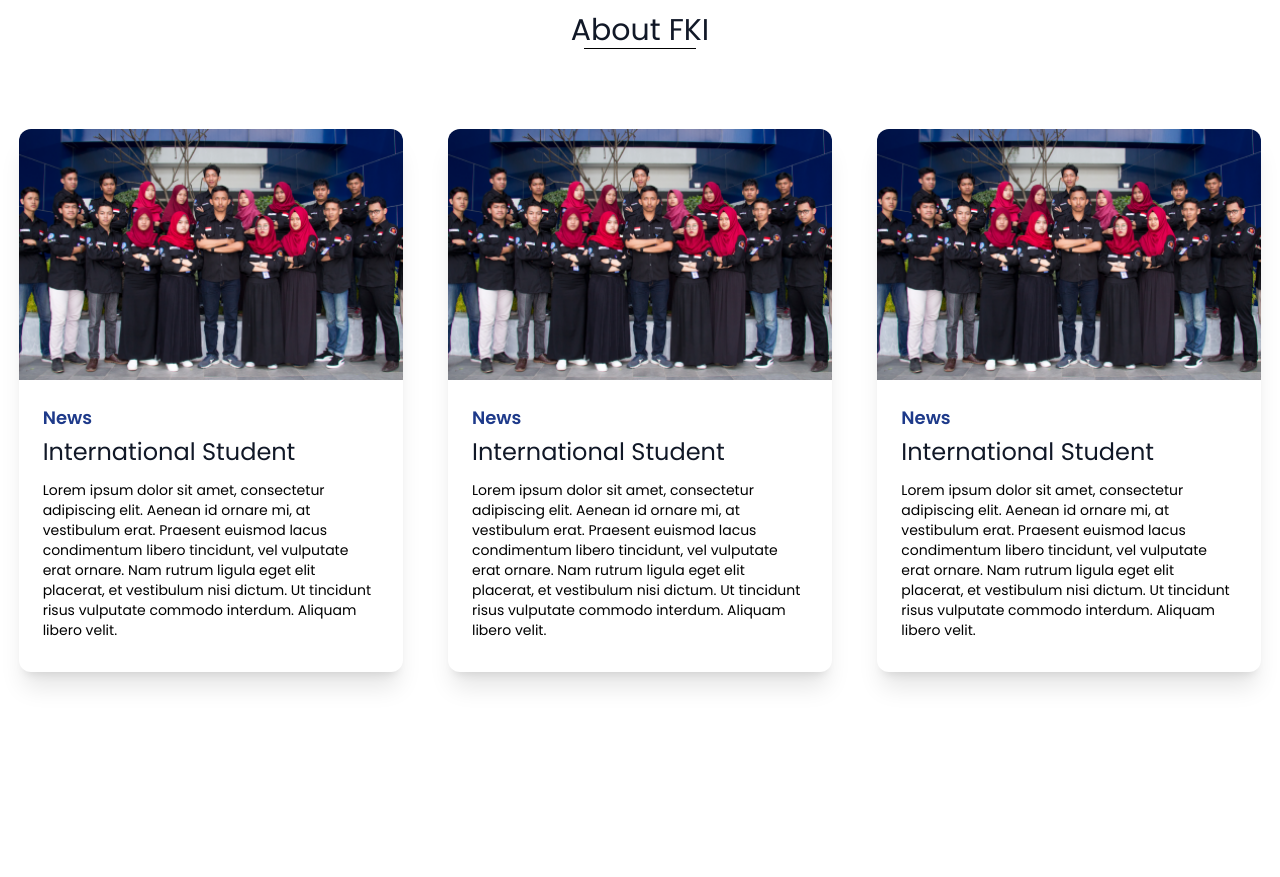
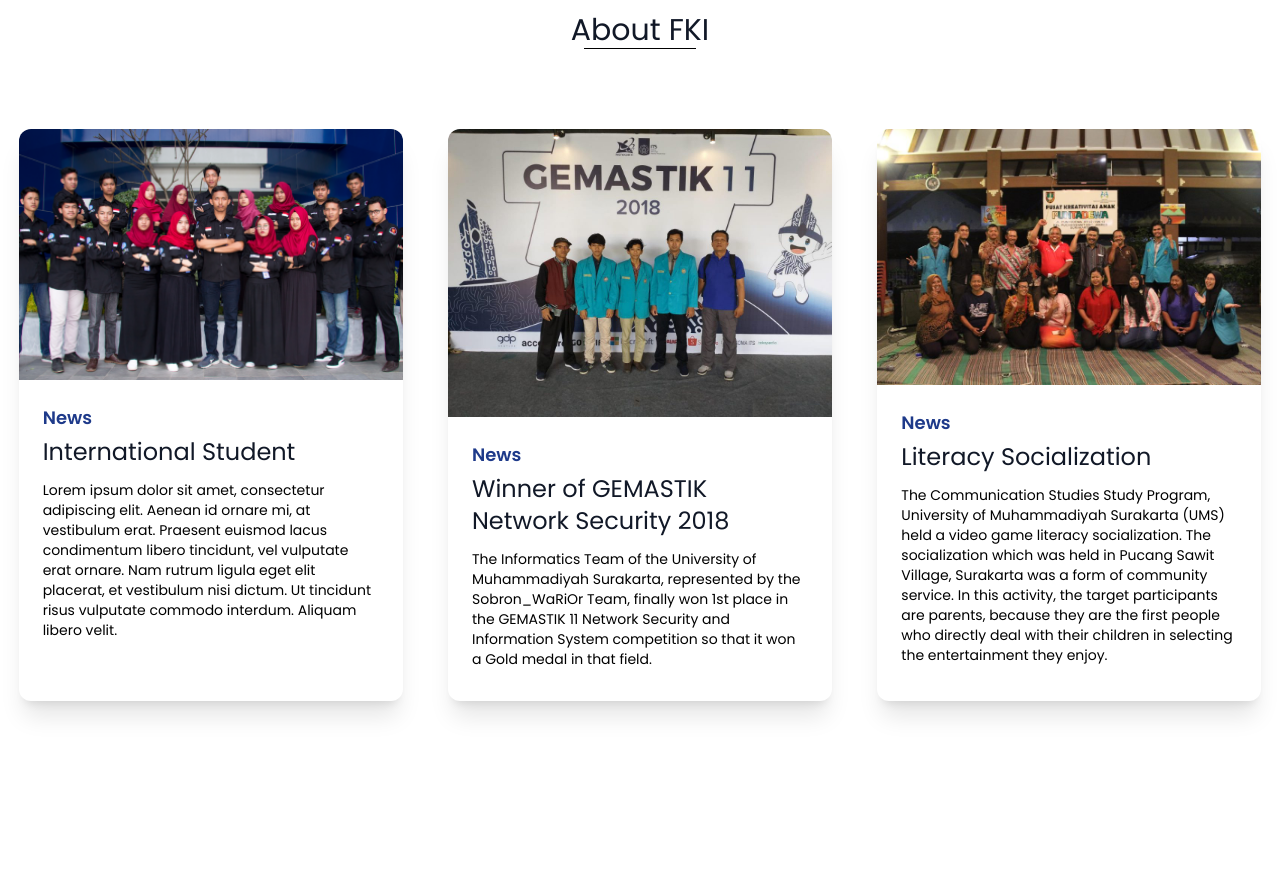
Before and after one commit to letdummy/swp-fki, a website: page public/index.html in a window 1280 px wide. Shown: the part 2280-3157 px from the top of the page. Drawn offline with Linux system fonts and the light colour scheme.

Commit message:
prepare for merge

```diff
--- a/public/index.html
+++ b/public/index.html
@@ -155,21 +155,21 @@
             </div>
             <!-- Post 1 -->
             <div class=" w-80 xl:w-96 bg-white rounded-xl object-content shadow-xl mx-auto ">
-               <img src="./images/mahastudentfki.png" class="w-96 rounded-t-xl" alt="could not load image">
+               <img src="./images/gemas.jpg" class="w-96 rounded-t-xl" alt="could not load image">
                <div class="px-6 py-6">
                   <p class="text-lg text-blue-900 font-semibold ">News</p>
-                  <p class="text-2xl text-gray-900 py-1">International Student</p>
-                  <p class="text-sm text-gray800 py-2">Lorem ipsum dolor sit amet, consectetur adipiscing elit. Aenean id ornare mi, at vestibulum erat. Praesent euismod lacus condimentum libero tincidunt, vel vulputate erat ornare. Nam rutrum ligula eget elit placerat, et vestibulum nisi dictum. Ut tincidunt risus vulputate commodo interdum. Aliquam libero velit.
+                  <p class="text-2xl text-gray-900 py-1">Winner of GEMASTIK Network Security 2018</p>
+                  <p class="text-sm text-gray800 py-2">The Informatics Team of the University of Muhammadiyah Surakarta, represented by the Sobron_WaRiOr Team, finally won 1st place in the GEMASTIK 11 Network Security and Information System competition so that it won a Gold medal in that field.
                   </p>
                </div>
             </div>
             <!-- Post 1 -->
             <div class=" w-80 xl:w-96 bg-white rounded-xl object-content shadow-xl mx-auto ">
-               <img src="./images/mahastudentfki.png" class="w-96 rounded-t-xl" alt="could not load image">
+               <img src="./images/com1.jpg" class="w-96 rounded-t-xl" alt="could not load image">
                <div class="px-6 py-6">
                   <p class="text-lg text-blue-900 font-semibold ">News</p>
-                  <p class="text-2xl text-gray-900 py-1">International Student</p>
-                  <p class="text-sm text-gray800 py-2">Lorem ipsum dolor sit amet, consectetur adipiscing elit. Aenean id ornare mi, at vestibulum erat. Praesent euismod lacus condimentum libero tincidunt, vel vulputate erat ornare. Nam rutrum ligula eget elit placerat, et vestibulum nisi dictum. Ut tincidunt risus vulputate commodo interdum. Aliquam libero velit.
+                  <p class="text-2xl text-gray-900 py-1">Literacy Socialization</p>
+                  <p class="text-sm text-gray800 py-2">The Communication Studies Study Program, University of Muhammadiyah Surakarta (UMS) held a video game literacy socialization. The socialization which was held in Pucang Sawit Village, Surakarta was a form of community service. In this activity, the target participants are parents, because they are the first people who directly deal with their children in selecting the entertainment they enjoy.
                   </p>
                </div>
             </div>
```
Also changed, not shown: public/images/com1.jpg (added), public/images/gemas.jpg (added).
